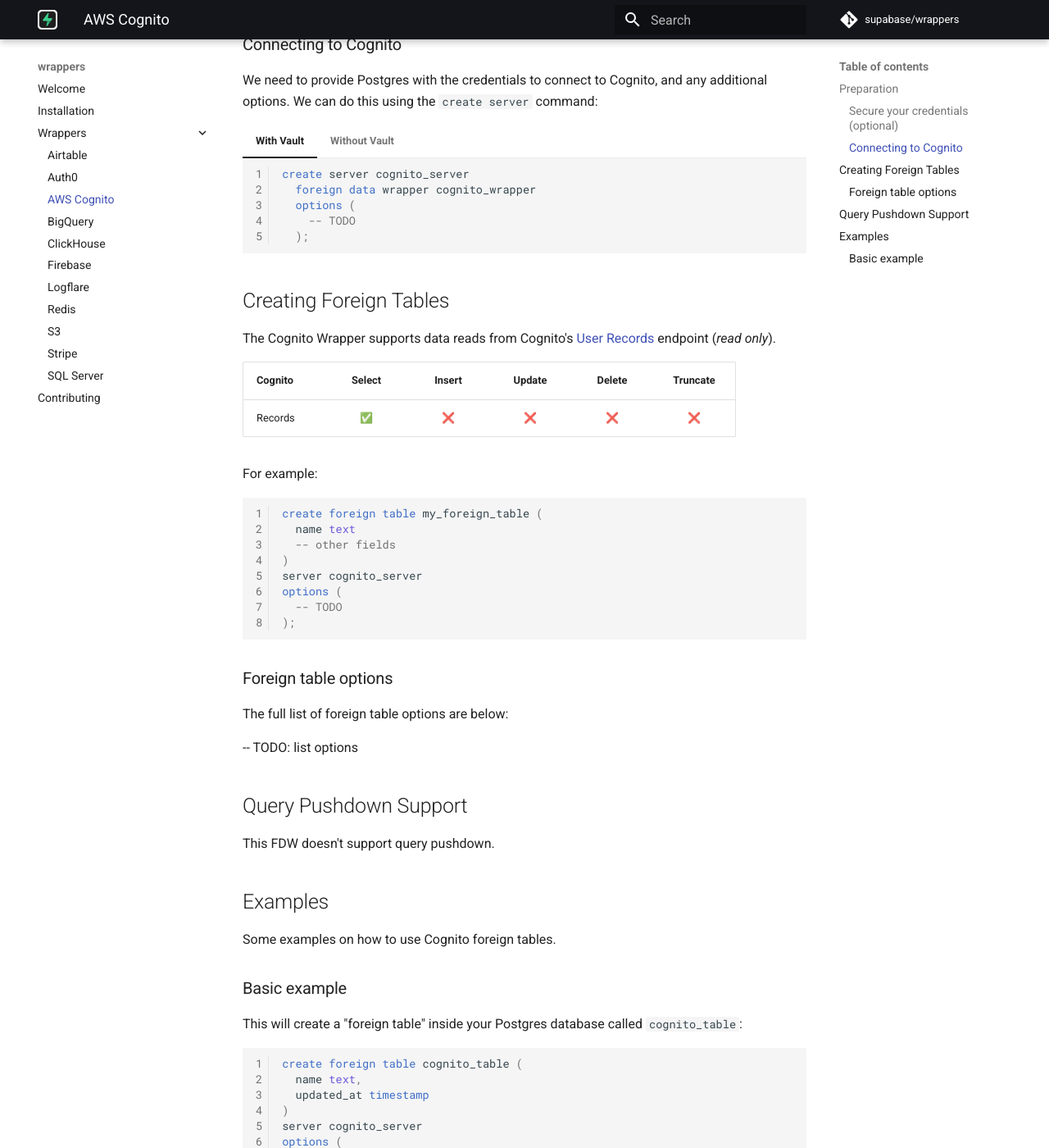
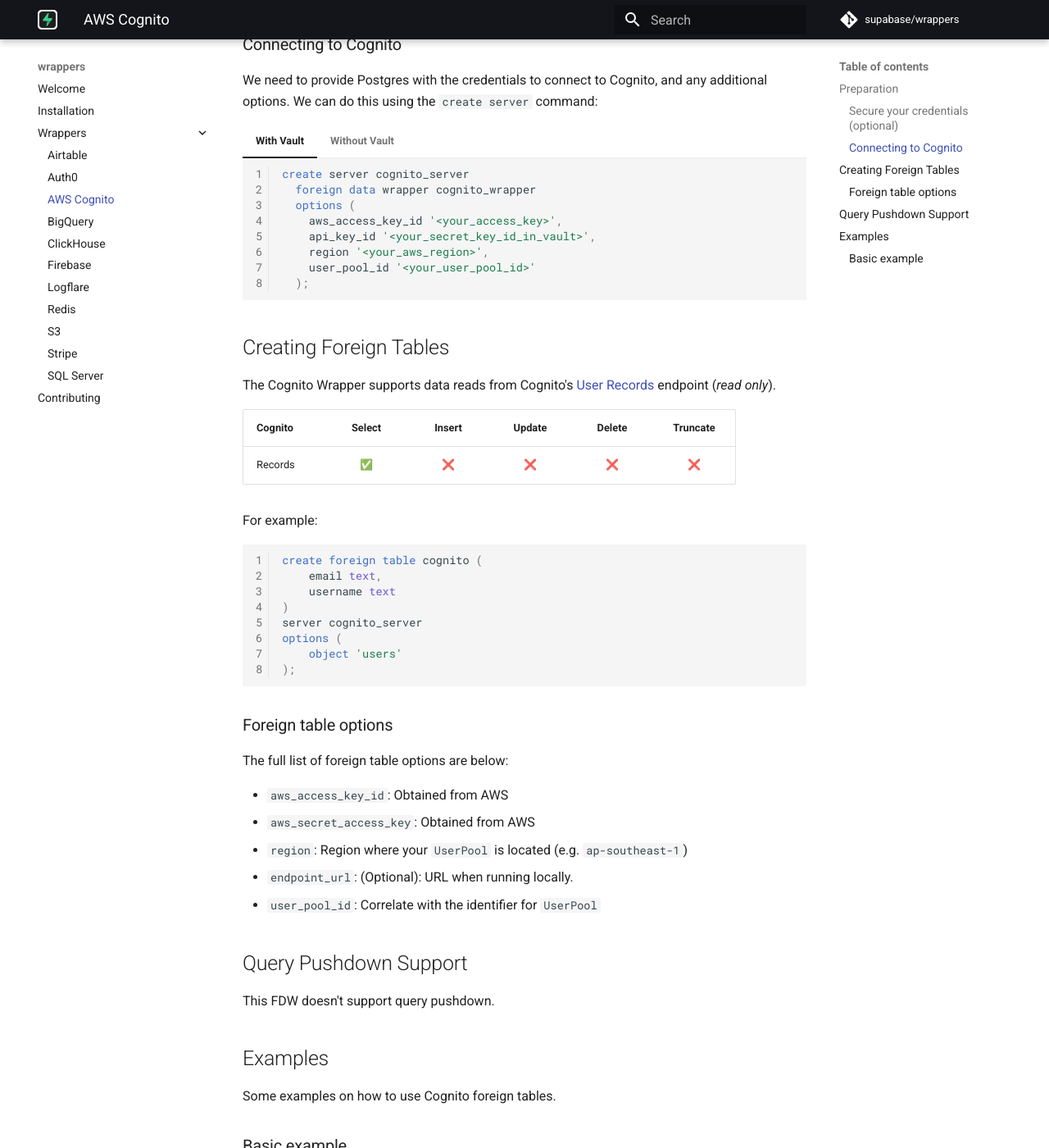
Before and after one commit to supabase/wrappers, an MkDocs documentation site: the page built from docs/cognito.md, in a window 1280 px wide and 1400 px high, scrolled down 754 px. Shown: the whole window at 82% size. Built offline with MkDocs 1.6.1 and Material for MkDocs 9.7.7, drawn with Linux system fonts in a browser that asks for light colours; comment, search, counter and statistics services are not loaded; some of the changed text lies outside the part shown.

Commit message:
feat: cleanup TODOs

````diff
--- a/docs/cognito.md
+++ b/docs/cognito.md
@@ -34,7 +34,10 @@
     create server cognito_server
       foreign data wrapper cognito_wrapper
       options (
-        -- TODO
+        aws_access_key_id '<your_access_key>',
+        api_key_id '<your_secret_key_id_in_vault>',
+        region '<your_aws_region>',
+        user_pool_id '<your_user_pool_id>'
       );
     ```
 
@@ -44,7 +47,10 @@
     create server cognito_server
       foreign data wrapper cognito_wrapper
       options (
-        -- TODO
+        aws_access_key_id '<your_access_key>',
+        aws_secret_access_key '<your_secret_key>',
+        region '<your_aws_region>',
+        user_pool_id '<your_user_pool_id>'
       );
     ```
 
@@ -59,13 +65,13 @@
 For example:
 
 ```sql
-create foreign table my_foreign_table (
-  name text
-  -- other fields
+create foreign table cognito (
+    email text,
+    username text
 )
 server cognito_server
 options (
-  -- TODO
+    object 'users'
 );
 ```
 
@@ -73,7 +79,11 @@
 
 The full list of foreign table options are below:
 
--- TODO: list options
+- `aws_access_key_id`: Obtained from AWS
+- `aws_secret_access_key`: Obtained from AWS
+- `region`: Region where your `UserPool` is located (e.g. `ap-southeast-1`)
+- `endpoint_url`: (Optional): URL when running locally.
+- `user_pool_id`: Correlate with the identifier for `UserPool`
 
 ## Query Pushdown Support
 
@@ -89,12 +99,12 @@
 
 ```sql
 create foreign table cognito_table (
-  name text,
-  updated_at timestamp
+  email text,
+  username text
 )
 server cognito_server
 options (
-   -- TODO
+   object 'users'
 );
 ```
 
@@ -103,16 +113,3 @@
 ```sql
 select * from cognito_table;
 ```
-
-We can also create a foreign table from an Cognito View called `cognito_view`:
-
-```sql
-create foreign table cognito_view (
-  -- TODO
-)
-server cognito_server
-options (
-);
-
-select * from cognito_view;
-```
````
Also changed, not shown: wrappers/src/fdw/cognito_fdw/README.md (+2 -2 lines), 1 other file.
